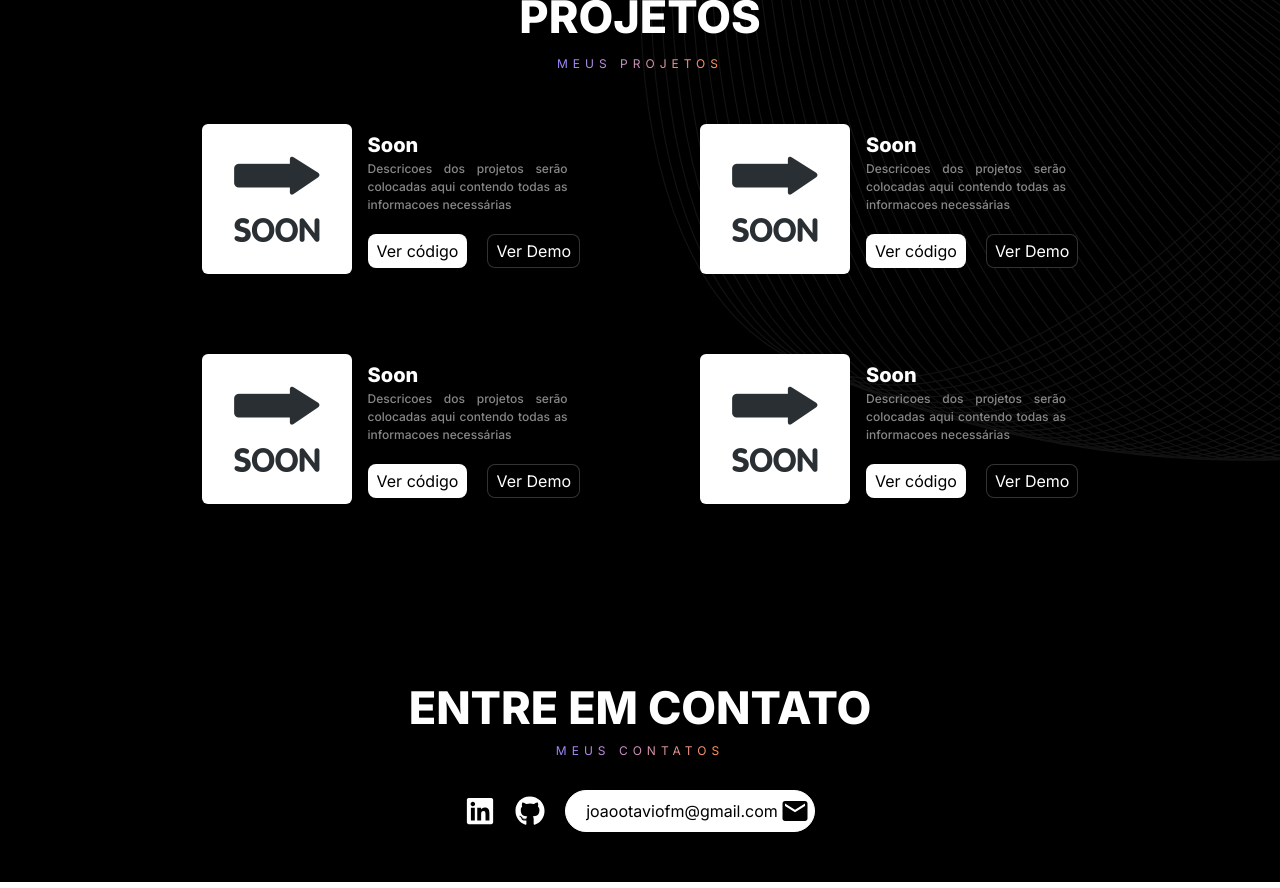
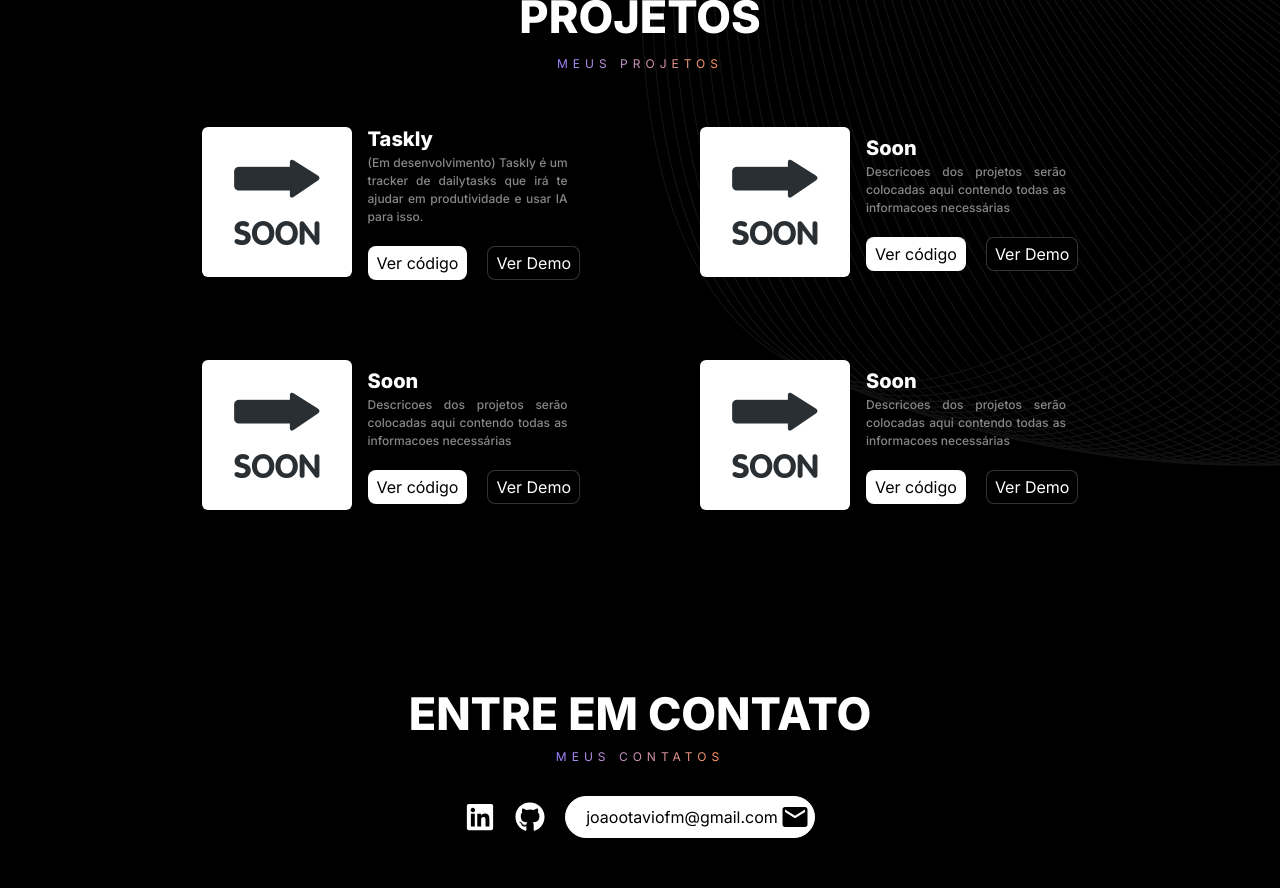
Before and after one commit to joaootaviofm/portfolio, a React (Vite) app: page / in a window 1280 px wide. Shown: the part 1820-2708 px from the top of the page. Built offline with nearby package versions, Linux system fonts and the light colour scheme.

Commit message:
feat: added new project

```diff
--- a/src/components/Projects.jsx
+++ b/src/components/Projects.jsx
@@ -7,11 +7,11 @@ export default function Projects() {
   const projects = [
     {
       imgsrc: soon,
-      projectName: "Soon",
+      projectName: "Taskly",
       description:
-        "Descricoes dos projetos serão colocadas aqui contendo todas as informacoes necessárias",
-      gitLink: "https://github.com/joaootaviofm/",
-      demolink: "https://vercel.com/",
+        "(Em desenvolvimento) Taskly é um tracker de dailytasks que irá te ajudar em produtividade e usar IA para isso.",
+      gitLink: "https://github.com/joaootaviofm/dailytasks",
+      demolink: "https://dailytasks-teal.vercel.app/tasks",
     },
     {
       imgsrc: soon,
```
